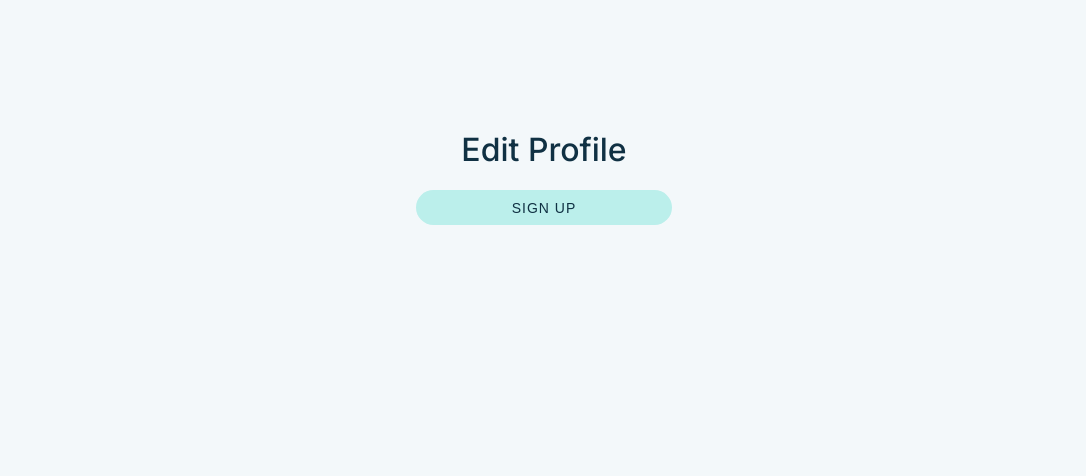
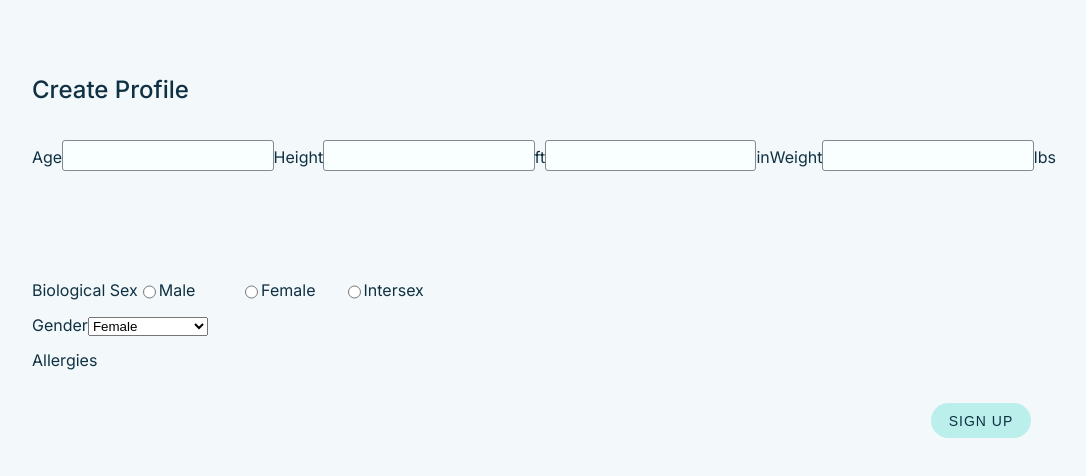
Before and after one commit to yuchenfany/research_match, a React (Create React App) app in the folder research-app/: page /profile in a window 1280 px wide. Shown: the top 476 px of the page, without its empty margins (96-1182 px from the left). Built offline with nearby package versions, Linux system fonts and the light colour scheme.

Commit message:
frontend elements in Profile.js

```diff
--- a/research-app/package.json
+++ b/research-app/package.json
@@ -23,6 +23,7 @@
     "react-dom": "^17.0.2",
     "react-router-dom": "^6.2.2",
     "react-scripts": "5.0.0",
+    "react-select": "^5.2.2",
     "stream": "^0.0.2",
     "url": "^0.11.0",
     "web-vitals": "^2.1.4"
--- a/research-app/src/assets/index.css
+++ b/research-app/src/assets/index.css
@@ -86,7 +86,7 @@ code {
   flex-direction: column;
   align-items: center;
   margin: auto;
-  width: 20%;
+  width: 100%;
 }
 
 .username-wrapper {
@@ -166,6 +166,23 @@ code {
   box-shadow: 1px 1px 3px 0px rgba(0, 0, 0, 0.2);
 }
 
+.signup-button {
+  width: 100px;
+  height: 35px;
+  background-color: #BBEFEB;
+  color: #103143;
+  border-style: none;
+  border-radius: 100px;
+  font-size: 14px;
+  letter-spacing: 1px;
+  margin: 25px 25px 25px auto;
+}
+
+.signup-button:hover {
+  cursor: pointer;
+  box-shadow: 1px 1px 3px 0px rgba(0, 0, 0, 0.2);
+}
+
 .link {
   border: none;
   background-color: #F3F8FA;
@@ -206,3 +223,25 @@ code {
 .study-title {
   margin: 25px 0px 25px 25px;
 }
+
+.profile-flex {
+  display: flex;
+  flex-direction: column;
+  align-items: stretch;
+  margin: auto;
+  width: 80%;
+}
+
+.profile-row {
+  display: flex;
+  flex-direction: row;
+  align-items: stretch;
+  margin: auto;
+  width: 100%;
+}
+
+.radio-option {
+  display: flex;
+  flex-direction: row;
+  width: 10%;
+}
--- a/research-app/src/components/Profile.js
+++ b/research-app/src/components/Profile.js
@@ -11,10 +11,94 @@ function Profile() {
     navigate('/home');
   };
 
+  const handleAgeChange = async () => {
+    // console.log(event.target.value);
+  };
+
   return (
     <div className="Profile">
-      <div className="header"> Edit Profile </div>
-      <input className="button" type="submit" value="SIGN UP" onClick={goToHome} />
+      <div className="profile-flex">
+        <div className="header-left"> Create Profile </div>
+        <div className="profile-row">
+          <div>Age</div>
+          <input
+            className="input-field"
+            type="text"
+            id="age"
+            onChange={handleAgeChange}
+          />
+          <div>Height</div>
+          <input
+            className="input-field"
+            type="text"
+            id="age"
+            onChange={handleAgeChange}
+          />
+          <div>ft</div>
+          <input
+            className="input-field"
+            type="text"
+            id="age"
+            onChange={handleAgeChange}
+          />
+          <div>in</div>
+          <div>Weight</div>
+          <input
+            className="input-field"
+            type="text"
+            id="age"
+            onChange={handleAgeChange}
+          />
+          <div>lbs</div>
+        </div>
+        <div className="profile-row">
+          <div>Biological Sex</div>
+          <label htmlFor="form" className="radio-option">
+            <input
+              type="radio"
+              id="male"
+              value="male"
+              name="bio-sex"
+            />
+            <div>Male</div>
+          </label>
+          <label htmlFor="form" className="radio-option">
+            <input
+              type="radio"
+              id="female"
+              value="female"
+              name="bio-sex"
+            />
+            <div>Female</div>
+          </label>
+          <label htmlFor="form" className="radio-option">
+            <input
+              type="radio"
+              id="intersex"
+              value="intersex"
+              name="bio-sex"
+            />
+            <div>Intersex</div>
+          </label>
+        </div>
+        <div className="profile-row">
+          <div>Gender</div>
+          <div className="dropdown">
+            <select>
+              <option>Female</option>
+              <option>Male</option>
+              <option>Transgender</option>
+              <option>Non-binary</option>
+              <option>Other</option>
+              <option>Prefer not to say</option>
+            </select>
+          </div>
+        </div>
+        <div className="profile-row">
+          <div>Allergies</div>
+        </div>
+        <input className="signup-button" type="submit" value="SIGN UP" onClick={goToHome} />
+      </div>
     </div>
   );
 }
```
Also changed, not shown: 2 other files (tests, documents, lock files or other folders).
